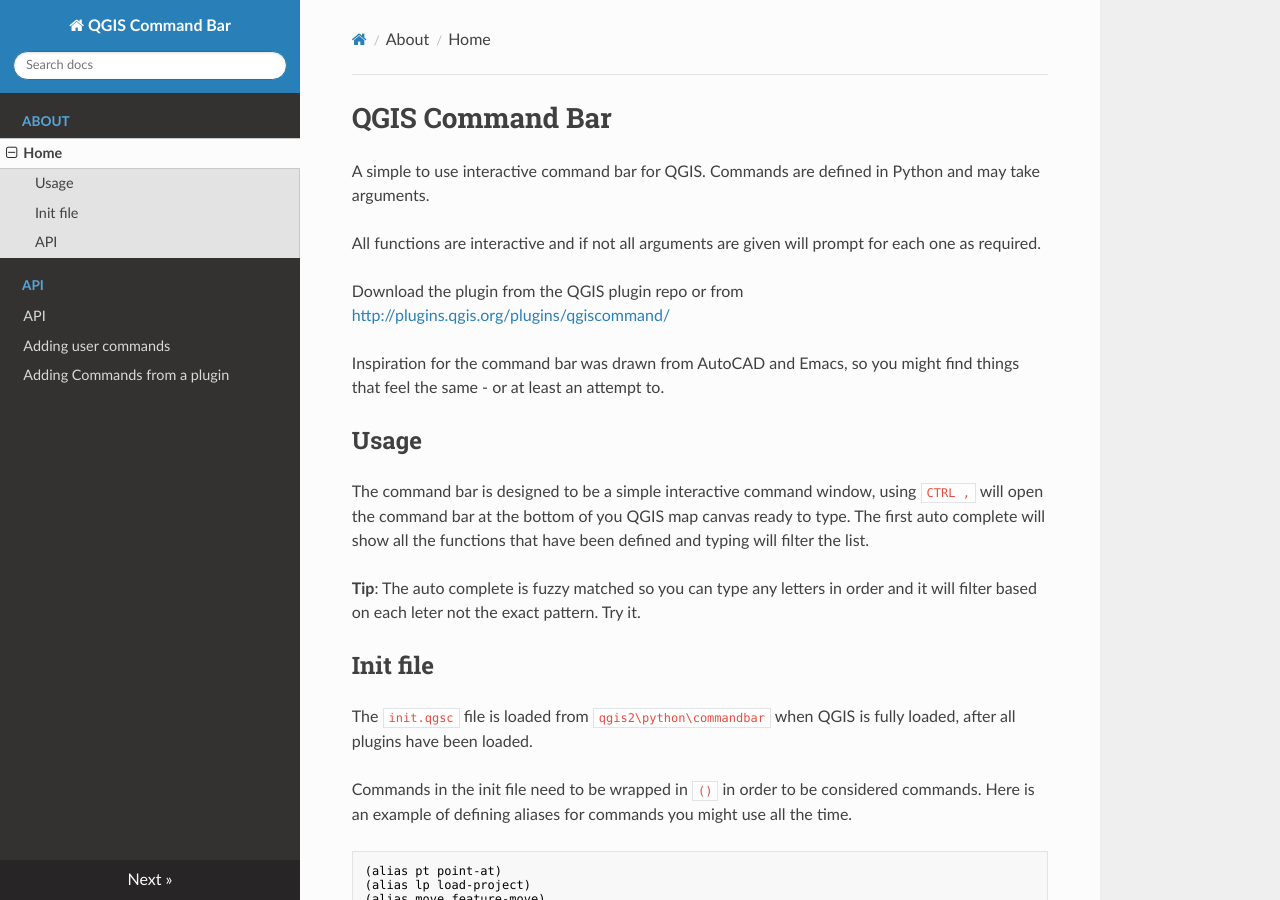
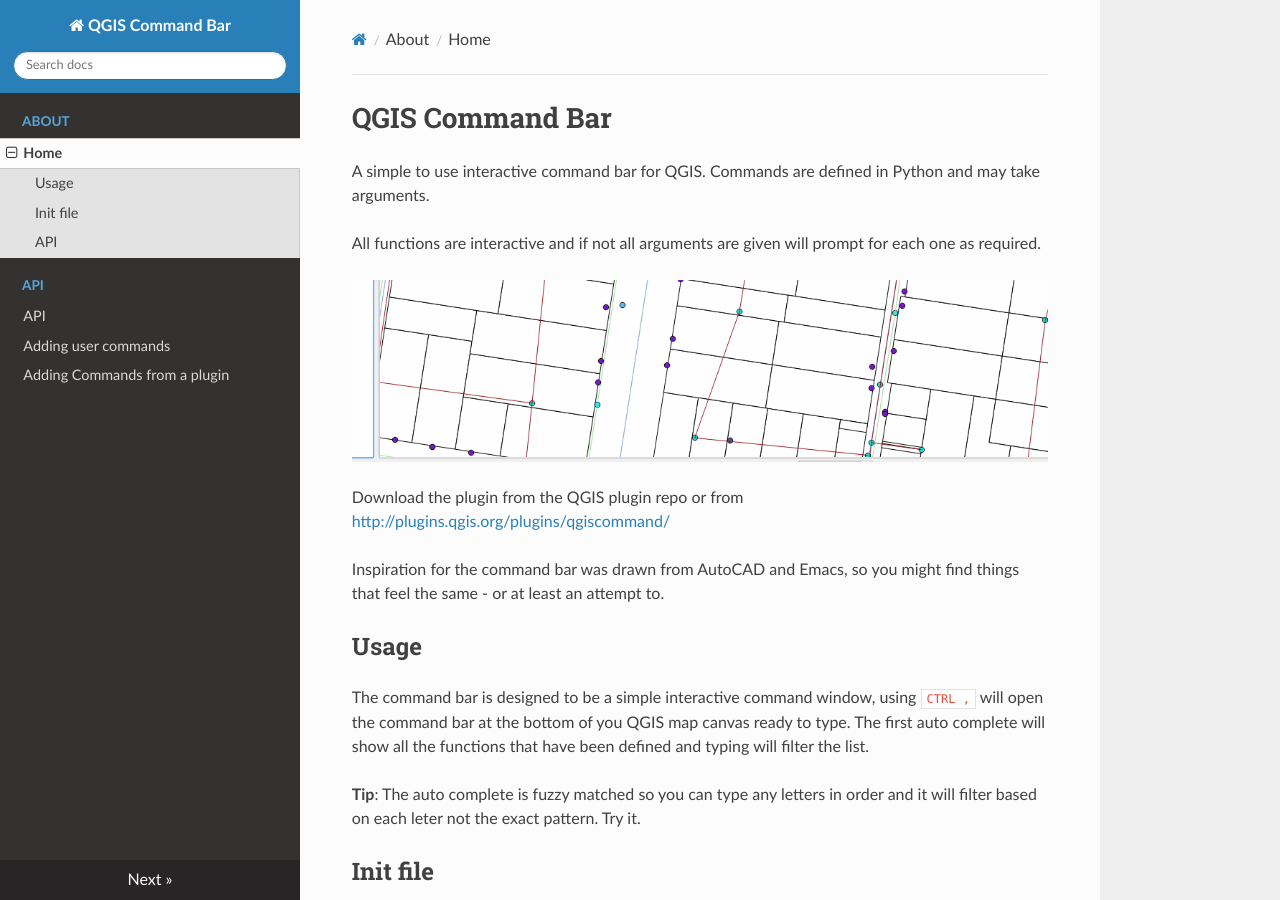
Before and after one commit to NathanW2/qgiscommand, an MkDocs documentation site: the page built from docs/index.md, in a window 1280 px wide and 900 px high. Built offline with MkDocs 1.6.1, drawn with Linux system fonts in a browser that asks for light colours; nearby versions of some CDN libraries; old or Windows-style settings are respelled for this version of MkDocs.

Commit message:
Add demo

```diff
--- a/docs/index.md
+++ b/docs/index.md
@@ -3,6 +3,8 @@
 A simple to use interactive command bar for QGIS. Commands are defined in Python and may take arguments.
 
 All functions are interactive and if not all arguments are given will prompt for each one as required.
+
+![Demo](images/commandbar.gif)
 
 Download the plugin from the QGIS plugin repo or from [http://plugins.qgis.org/plugins/qgiscommand/](here)
 
```
Also changed, not shown: docs/images/commandbar.gif (added).
